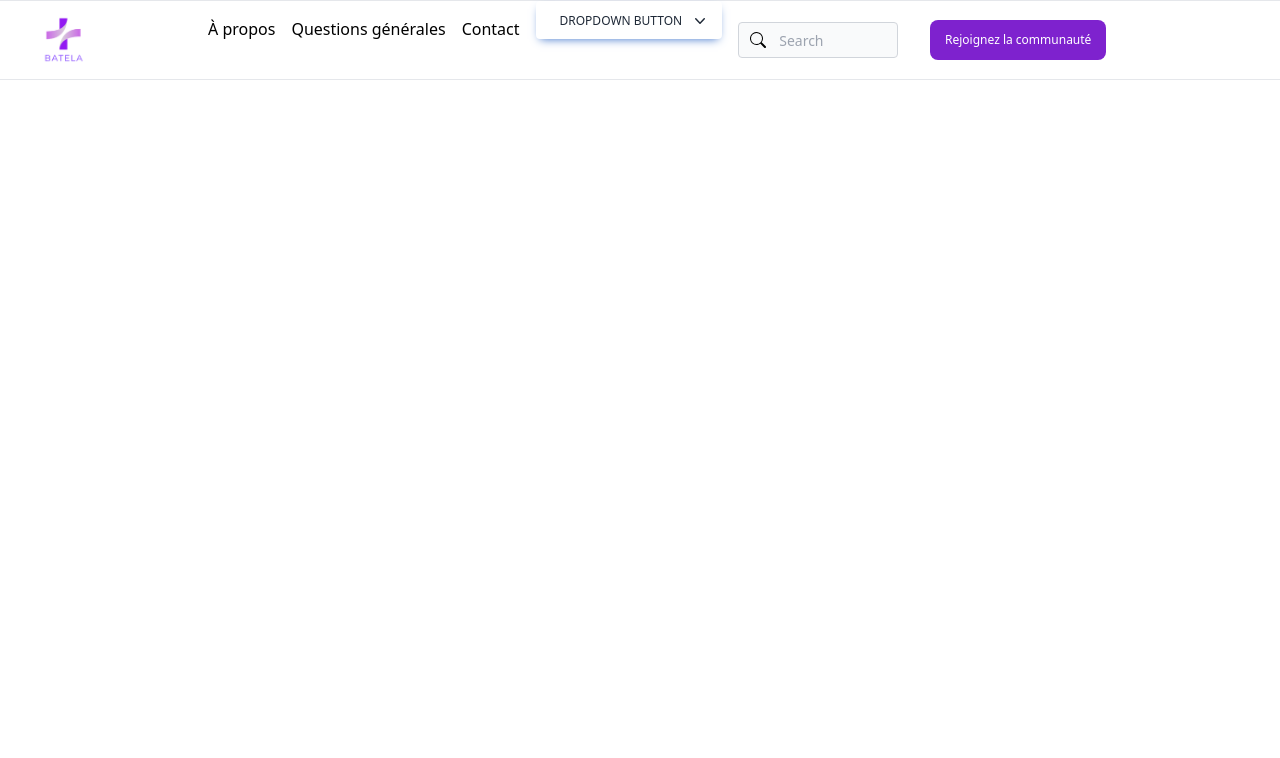
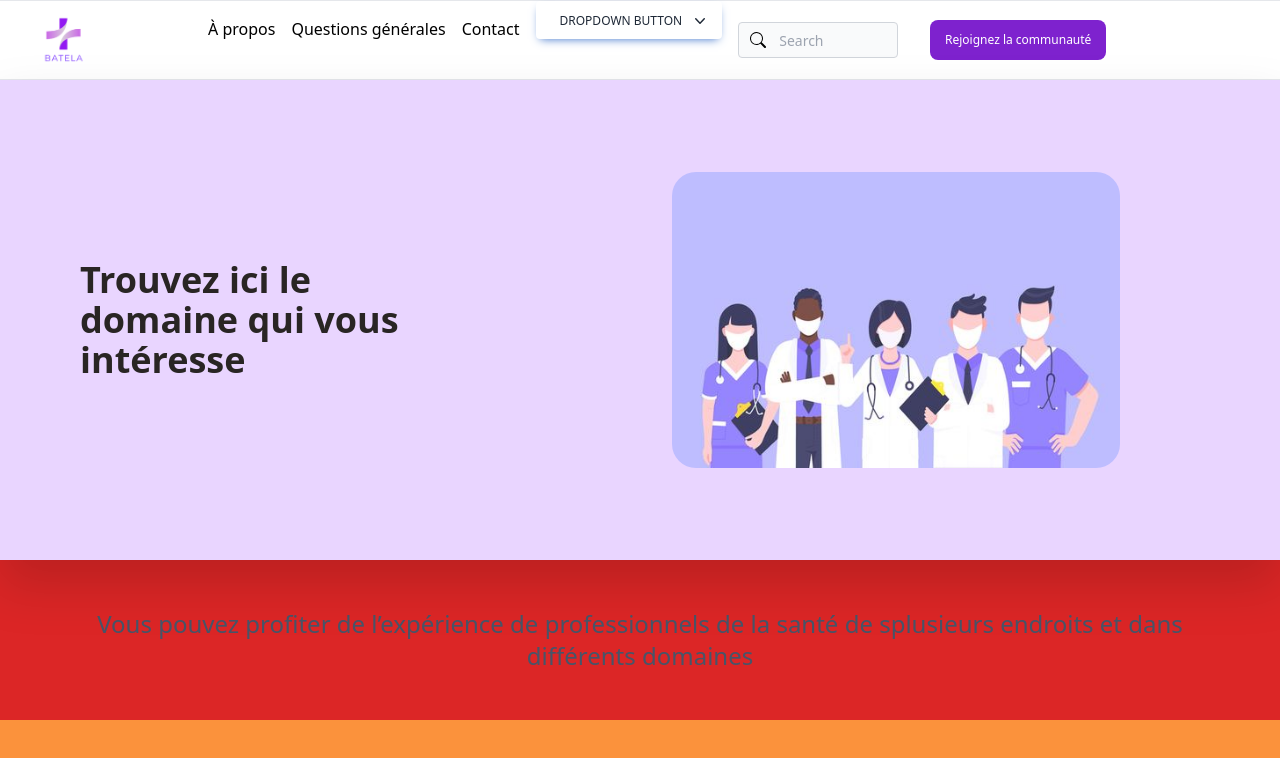
Before and after one commit to eunicekinzengele/Batela_plateforme, a Next.js app in the folder batela_plateforme/: page /Domaines in a window 1280 px wide. Shown: the top 758 px of the page. Built offline with nearby package versions, Linux system fonts and the light colour scheme.

Commit message:
add a hero of domains bar

```diff
--- /dev/null
+++ b/batela_plateforme/src/pages/AllDomains.jsx
@@ -0,0 +1,14 @@
+import React from "react";
+
+export default function AllDomains() {
+  return (
+    <div>
+      <div className=" w-full bg-orange-400 h-72 text-center">
+        <p className="text-2xl px-24 p-12 text-slate-600 bg-red-600">
+          Vous pouvez profiter de l’expérience de professionnels de la santé de
+          splusieurs endroits et dans différents domaines{" "}
+        </p>
+      </div>
+    </div>
+  );
+}
--- a/batela_plateforme/src/pages/Domaines.jsx
+++ b/batela_plateforme/src/pages/Domaines.jsx
@@ -1,10 +1,16 @@
 import React from 'react'
 import NavBar from '../pages/NavBar';
+import HeroDomains from './HeroDomains';
+import AllDomains from './AllDomains';
 
 export default function Domaines() {
   return (
     <div className=' w-full'>
       <NavBar/>
+      <HeroDomains/>
+      <AllDomains/>
+
+
     </div>
   )
 }
--- /dev/null
+++ b/batela_plateforme/src/pages/HeroDomains.jsx
@@ -0,0 +1,18 @@
+import React from "react";
+import Image from 'next/image';
+import batelaDomaine from '../Images/batelaDomaine.jpg'
+
+export default function HeroDomains() {
+  return (
+    <div className="bg-purple-200 drop-shadow-2xl	 bg-no-repeat bg-cover h-110 w-full items-center flex ">
+      <div className=" w-2/5 items-center  flex	 h-full">
+        <p className=" text-4xl font-bold text-stone-800 p-20">
+          Trouvez ici le domaine qui vous intéresse
+        </p>
+      </div>
+      <div className="w-3/5	 justify-center flex items-center h-full">
+        <Image className=" w-110 rounded-3xl" src={batelaDomaine} />
+      </div>
+    </div>
+  );
+}
--- a/batela_plateforme/tailwind.config.js
+++ b/batela_plateforme/tailwind.config.js
@@ -16,6 +16,8 @@ module.exports = {
       height: {
         '128': '40rem',
         '120': '35rem',
+        '110': '30rem',
+        '100': '25rem',
       },
       width:{
         '115': '30rem',
```
Also changed, not shown: batela_plateforme/src/Images/batelaDomaine.jpg (added).
